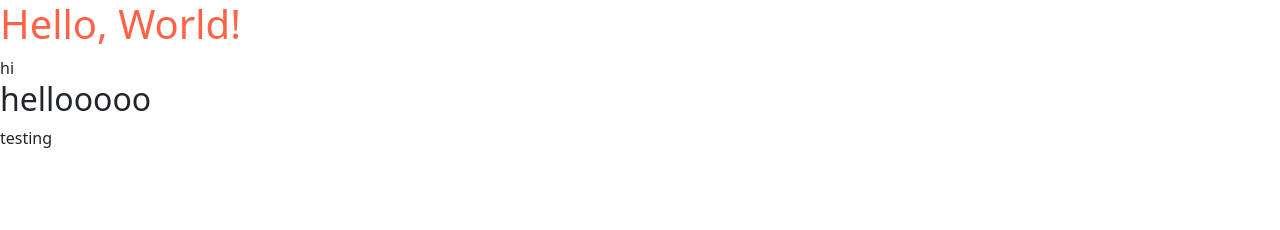
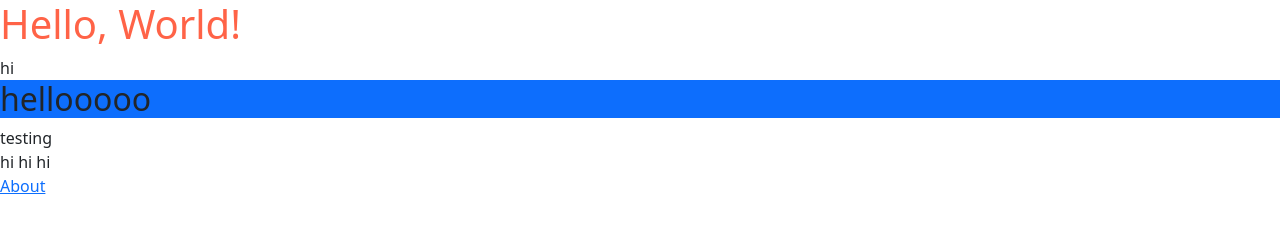
Before and after one commit to tareq-almasri/boilerplate-deploy, a website built with Parcel: page src/index.html in a window 1280 px wide. Built offline with nearby package versions, Linux system fonts and the light colour scheme.

Commit message:
adding about and testing bootstrap

```diff
--- a/src/index.html
+++ b/src/index.html
@@ -9,7 +9,9 @@
   <body>
     <h1>Hello, World!</h1>
     <div>hi</div>
-    <h2>hellooooo</h2>
+    <h2 class="bg-primary">hellooooo</h2>
     <div>testing</div>
+    <div>hi hi hi</div>
+    <a href="./about.html">About</a>
   </body>
 </html>
--- a/src/styles/main.scss
+++ b/src/styles/main.scss
@@ -5,6 +5,7 @@
 @import "variables";
 @import "../../node_modules/bootstrap/scss/bootstrap";
 
+
 // Write your sass code here or import partials
 
 h1 {
```
Also changed, not shown: src/about.html (added, +11 -0 lines).
